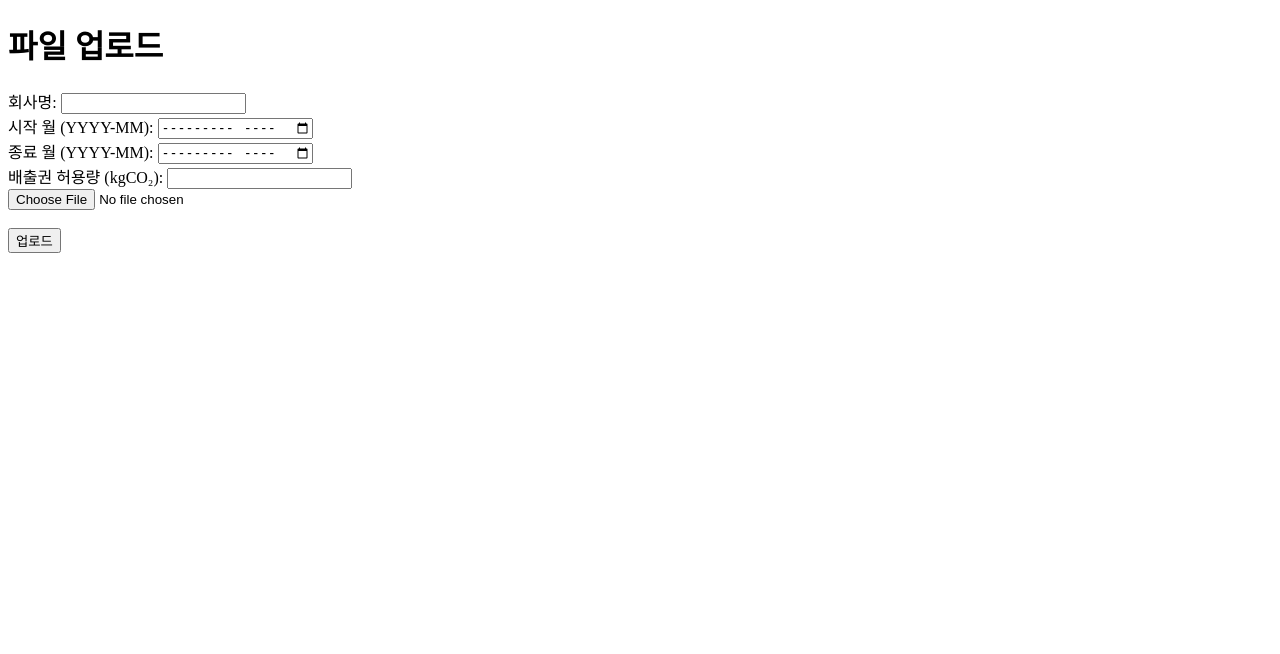
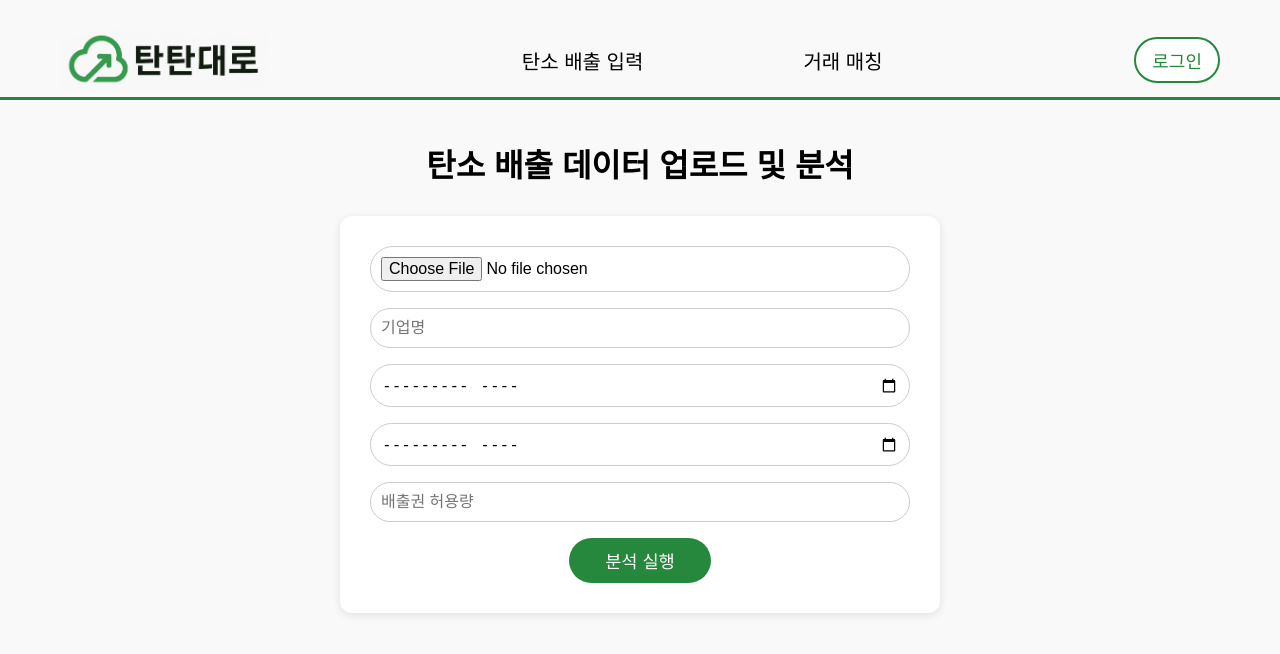
Before and after one commit to dahyun0301/carbon_report_server, a FastAPI app: page /input in a window 1280 px wide. Shown: the top 654 px of the page. Run offline with FastAPI, Linux system fonts and the light colour scheme; parts of the project's set-up code (start-up, migrations or seed data) failed here and were passed over.

Commit message:
중복 삭제, input.html 수정, 리포트 최신화

```diff
--- a/app/routers/report.py
+++ b/app/routers/report.py
@@ -121,8 +121,10 @@ def generate_pdf_report(request: Request, db: Session = Depends(get_db)):
     return {"message": "PDF generated successfully"}
 
 def generate_total_graph(months, emissions):
+    x = range(len(months))
     plt.figure(figsize=(6, 3))
     plt.bar(months, emissions, color='skyblue')
+    plt.xticks(x, months, rotation=45, ha='right', fontsize=8)
     plt.xlabel('Date')
     plt.ylabel('Emissions (kgCO₂)')
     plt.title('Total Emissions')
@@ -136,7 +138,7 @@ def generate_scope_graph(months, scope1_list, scope2_list):
     plt.figure(figsize=(6, 3))
     plt.bar([i - width/2 for i in x], scope1_list, width=width, label='Scope 1', color='orange')
     plt.bar([i + width/2 for i in x], scope2_list, width=width, label='Scope 2', color='green')
-    plt.xticks(x, months)
+    plt.xticks(x, months, rotation=45, ha='right', fontsize=8)
     plt.xlabel('Date')
     plt.ylabel('Emissions (kgCO₂)')
     plt.title('Scope 1 & 2 Emissions')
--- a/templates/input.html
+++ b/templates/input.html
@@ -1,26 +1,219 @@
 <!DOCTYPE html>
-<html>
+<html lang="ko">
 <head>
-    <title>탄소 배출 업로드</title>
-    <script src="https://cdn.jsdelivr.net/npm/chart.js"></script>
+  <meta charset="UTF-8" />
+  <title>Carbon Emission Upload & Analysis</title>
+  <script src="https://cdn.jsdelivr.net/npm/chart.js"></script>
+  <link href="https://fonts.googleapis.com/css2?family=Noto+Sans+KR:wght@400;500;700&display=swap" rel="stylesheet">
+  <style>
+    * { box-sizing: border-box; margin: 0; padding: 0; }
+    body {
+      font-family: 'Noto Sans KR', sans-serif;
+      margin: 0;
+      padding-top: 140px; /* 네비게이션 바 공간 확보 */
+      background-color: #f9f9f9;
+    }
+
+    /* ✅ 네비게이션 바 스타일 */
+    .navbar {
+      position: fixed;
+      top: 0;
+      left: 0;
+      width: 100%;
+      height: 120px;
+      background-color: #f9f9f9;
+      display: flex;
+      align-items: center;
+      justify-content: space-between;
+      padding: 0 60px;
+      z-index: 1000;
+    }
+    .navbar .logo {
+      height: 62px;
+    }
+    .navbar .center-menu {
+      display: flex;
+      gap: 160px;
+      justify-content: center;
+      flex: 1;
+    }
+    .navbar .center-menu a {
+      text-decoration: none;
+      color: #000;
+      font-size: 20px;
+      font-weight: 500;
+      transition: color 0.3s;
+    }
+    .navbar .center-menu a:hover {
+      color: #25883c;
+    }
+    .navbar .left, .navbar .right {
+      display: flex;
+      align-items: center;
+    }
+    .navbar .login-area {
+      display: flex;
+      align-items: center;
+      gap: 12px;
+      font-size: 16px;
+    }
+    .navbar .user-email {
+      color: #000;
+    }
+    .navbar .login-btn {
+      font-weight: 500;
+      font-size: 18px;
+      padding: 8px 16px;
+      border: 2px solid #25883c;
+      border-radius: 30px;
+      background-color: white;
+      color: #25883c;
+      text-decoration: none;
+      transition: background-color 0.3s, color 0.3s;
+    }
+    .navbar .login-btn:hover {
+      background-color: #25883c;
+      color: white;
+    }
+    .navbar-underline {
+      position: absolute;
+      bottom: 20px;
+      left: 0;
+      width: 100%;
+      height: 3px;
+      background-color: #25883c;
+    }
+
+    h1 {
+      text-align: center;
+      color: #000000;
+      margin-bottom: 30px;
+    }
+
+    form {
+      background-color: #fff;
+      padding: 30px;
+      border-radius: 12px;
+      box-shadow: 0 2px 8px rgba(0,0,0,0.1);
+      max-width: 600px;
+      margin: 0 auto 40px auto;
+      display: flex;
+      flex-direction: column;
+      gap: 16px;
+    }
+    label {
+      font-weight: 600;
+      margin-bottom: 4px;
+      color: #000000;
+    }
+    input[type="text"],
+    input[type="month"],
+    input[type="file"],
+    input[type="number"] {
+      padding: 10px;
+      border: 1px solid #ccc;
+      border-radius: 30px;
+      font-size: 1rem;
+    }
+    button {
+      background-color: #25883c;
+      color: white;
+      padding: 10px 36px;
+      border: none;
+      border-radius: 30px;
+      font-size: 1.1rem;
+      font-weight: 500;
+      cursor: pointer;
+      transition: background 0.3s ease;
+      margin: 0 auto;
+    }
+    button:hover {
+      background-color: #219150;
+    }
+    .charts {
+      display: flex;
+      flex-wrap: wrap;
+      justify-content: center;
+      gap: 40px;
+      margin-top: 40px;
+    }
+    canvas {
+      background: #ffffff;
+      border: 1px solid #e1e1e1;
+      border-radius: 8px;
+      padding: 16px;
+    }
+    .report-button {
+      display: flex;
+      justify-content: center;
+      margin-top: 30px;
+    }
+    .report-button form {
+      background: none;
+      box-shadow: none;
+      padding: 0;
+      max-width: none;
+    }
+    .date-range {
+      display: flex;
+      gap: 16px;
+      width: 100%;
+    }
+    .date-range input[type="month"] {
+      flex 1;
+      width: 100%;
+      box-sizing: border-box;
+      padding: 10px;
+      border: 1px solid #ccc;
+      border-radius: 30px;
+      font-size: 1rem;
+      background-color: #f4f4f4;
+      color: #000;
+    }
+
+  </style>
 </head>
 <body>
-    <h1>파일 업로드</h1>
-    <form action="/input-excel" method="post" enctype="multipart/form-data">
-        <label>회사명: <input type="text" name="company" required></label><br>
-        <label>시작 월 (YYYY-MM): <input type="month" name="start_month" required></label><br>
-        <label>종료 월 (YYYY-MM): <input type="month" name="end_month" required></label><br>
-        <label>배출권 허용량 (kgCO₂): <input type="number" step="0.01" name="allowance" required></label><br>
-        <input type="file" name="file" accept=".xlsx" required><br><br>
-        <button type="submit">업로드</button>
-    </form>
 
-    {% if results is defined and results %}
-    <h2>{{ company }} 배출량 결과</h2>
-    <p>배출권 허용량: {{ allowance }} kgCO₂</p>
+  <!-- ✅ 네비게이션 바 삽입 -->
+  <div class="navbar">
+    <div class="left">
+      <img src="/static/img/탄탄대로 로고.PNG" alt="로고" class="logo" />
+    </div>
 
-    <canvas id="combinedChart" width="600" height="300"></canvas>
-    <canvas id="scopeChart" width="600" height="300"></canvas>
+    <div class="center-menu">
+      <a href="/input">탄소 배출 입력</a>
+      <a href="/matching">거래 매칭</a>
+    </div>
+
+    <div class="right login-area">
+      {% if user_email %}
+        <span class="user-email">{{ user_email }}</span>
+        <a href="/auth/logout" class="login-btn">로그아웃</a>
+      {% else %}
+        <a href="/auth/login" class="login-btn">로그인</a>
+      {% endif %}
+    </div>
+
+    <div class="navbar-underline"></div>
+  </div>
+
+  <h1>탄소 배출 데이터 업로드 및 분석</h1>
+
+  <form action="/input-excel" method="post" enctype="multipart/form-data">
+    <input type="file" name="file" accept=".xlsx" required>
+    <input type="text" name="company" placeholder="기업명" required>
+    <input type="month" name="start_month" required>
+    <input type="month" name="end_month" required>
+    <input type="number" step="0.01" name="allowance" placeholder="배출권 허용량" required>
+    <button type="submit">분석 실행</button>
+  </form>
+
+  {% if results and scopes %}
+  <div class="charts">
+    <canvas id="combinedChart" width="600" height="400"></canvas>
+    <canvas id="scopeChart" width="600" height="400"></canvas>
+  </div>
 
     <script>
         const results = {{ results | safe }};
@@ -129,8 +322,10 @@
         }
     </script>
 
-    <br>
-    <button onclick="generateReportAndRedirect()">보고서 보기</button>
-    {% endif %}
+  <div class="report-button">
+    <button type="button" onclick="generateReportAndRedirect()">📄 보고서 보기</button>
+  </div>
+
+  {% endif %}
 </body>
 </html>
```
Also changed, not shown: app/routers/input.py (+29 -14 lines), app/static/img/graph_scope.png, app/static/img/graph_total.png, 1 other file.
